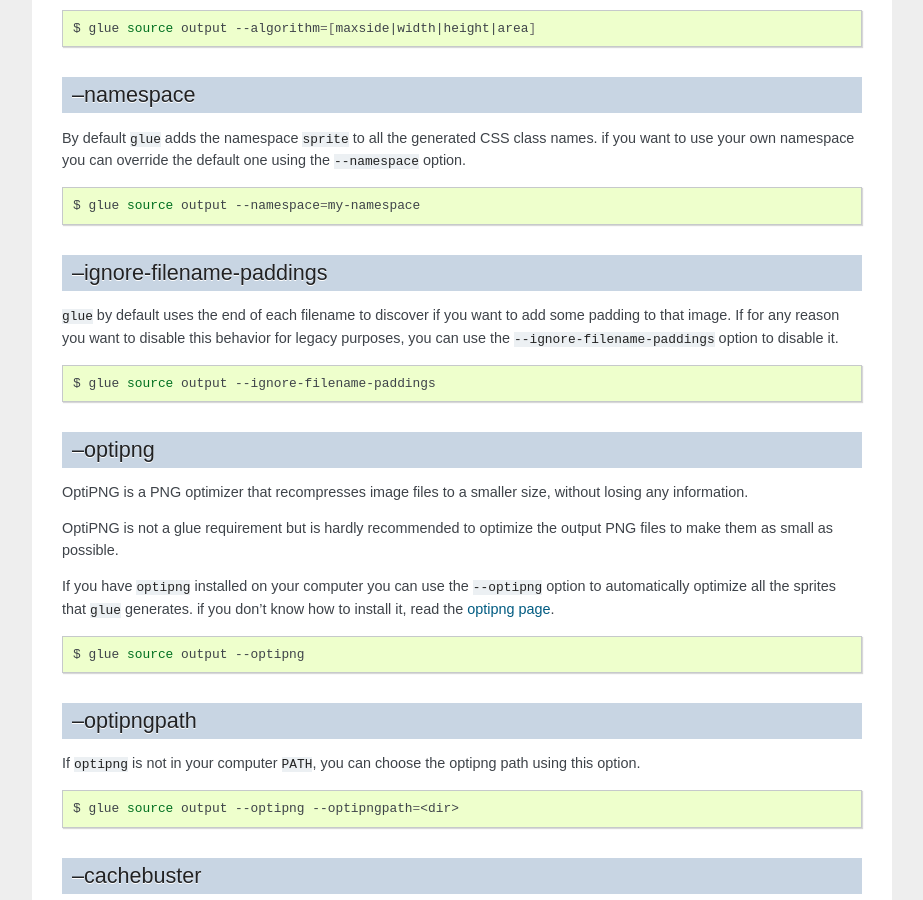
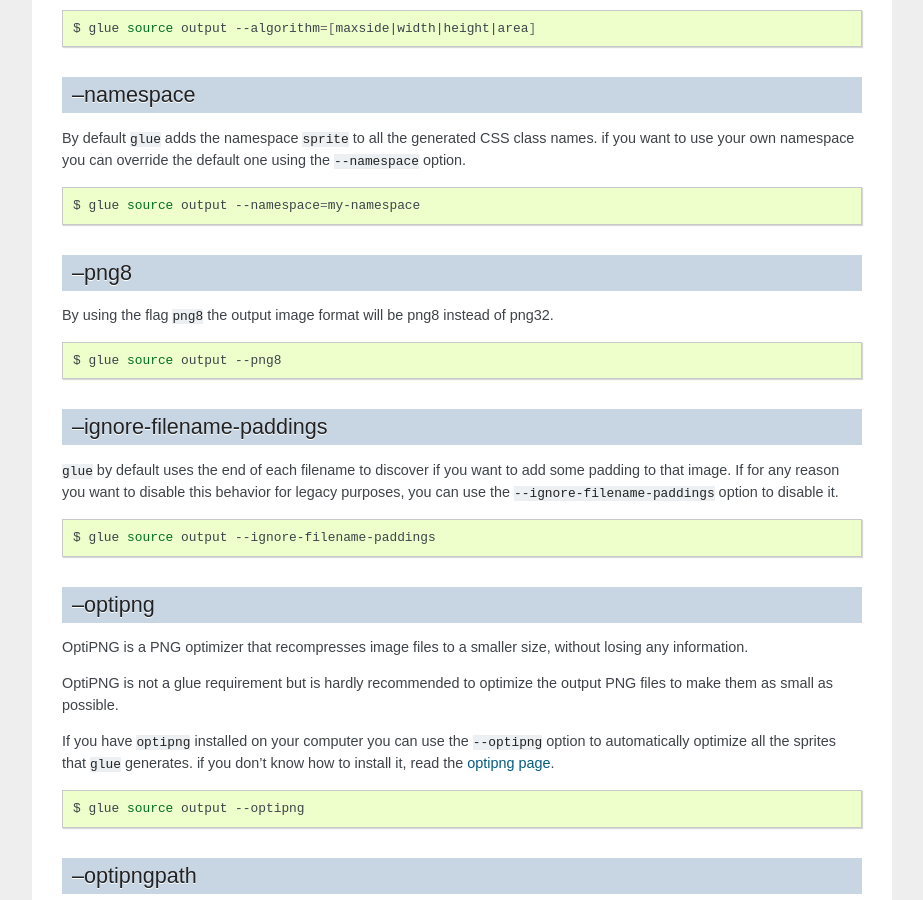
Before and after one commit to jorgebastida/glue, a Sphinx documentation site: the page built from docs/options.rst, in a window 1280 px wide and 900 px high, scrolled down 2348 px. Shown: the whole window, without its empty margins (198-1121 px from the left). Built offline with Sphinx 7.4.7, drawn with Linux system fonts in a browser that asks for light colours; the version number is read from the project's files by our own code.

Commit message:
document the png8 feature

```diff
--- a/docs/changelog.rst
+++ b/docs/changelog.rst
@@ -4,3 +4,4 @@
 0.1.9
 ^^^^^
 * New command line argument -z, --no-size to avoid adding the image width and height to the sprite.
+* New command line argument --png8 forces the output image format to be png8 instead of png32.
--- a/docs/options.rst
+++ b/docs/options.rst
@@ -113,6 +113,14 @@
 
     $ glue source output --namespace=my-namespace
 
+--png8
+------
+By using the flag ``png8`` the output image format will be png8 instead of png32.
+
+.. code-block:: bash
+
+    $ glue source output --png8
+
 --ignore-filename-paddings
 --------------------------
 ``glue`` by default uses the end of each filename to discover if you want to add some padding to that image. If for any reason you want to disable this behavior for legacy purposes, you can use the ``--ignore-filename-paddings`` option to disable it.
```
